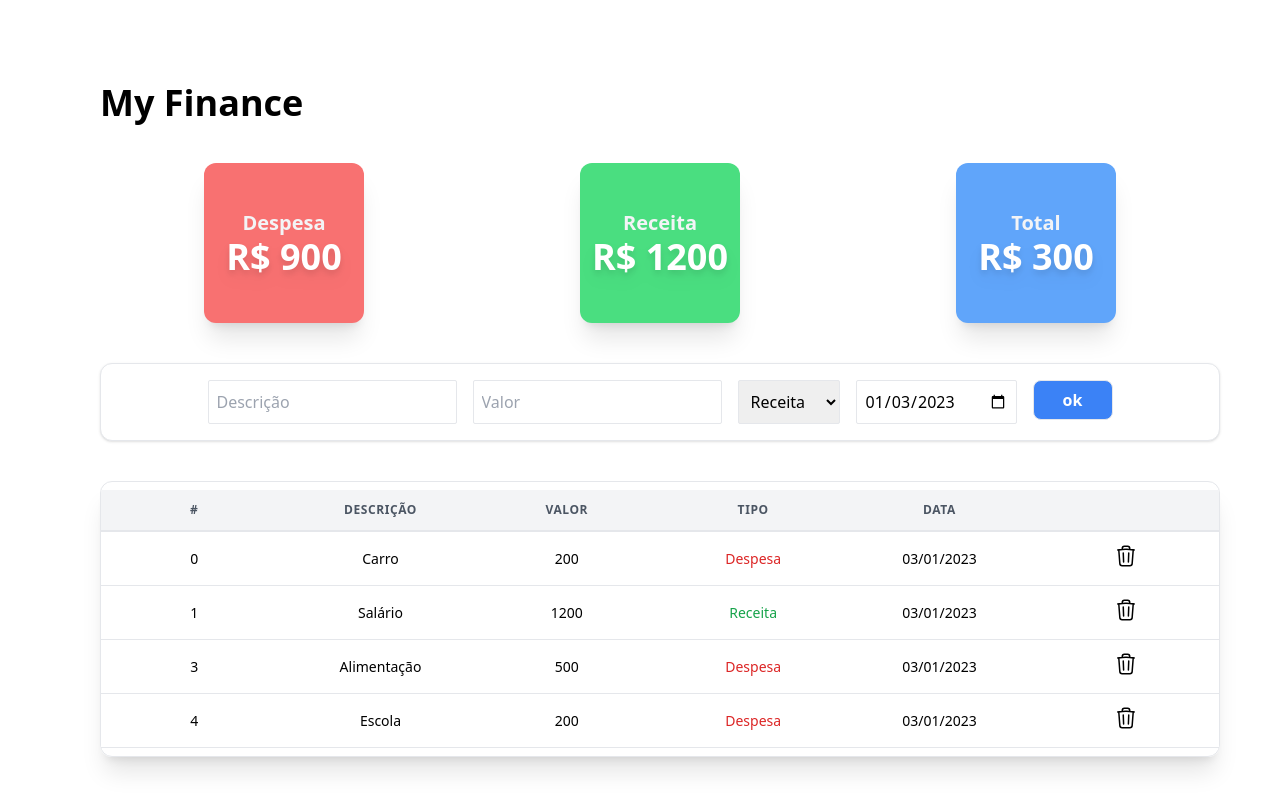
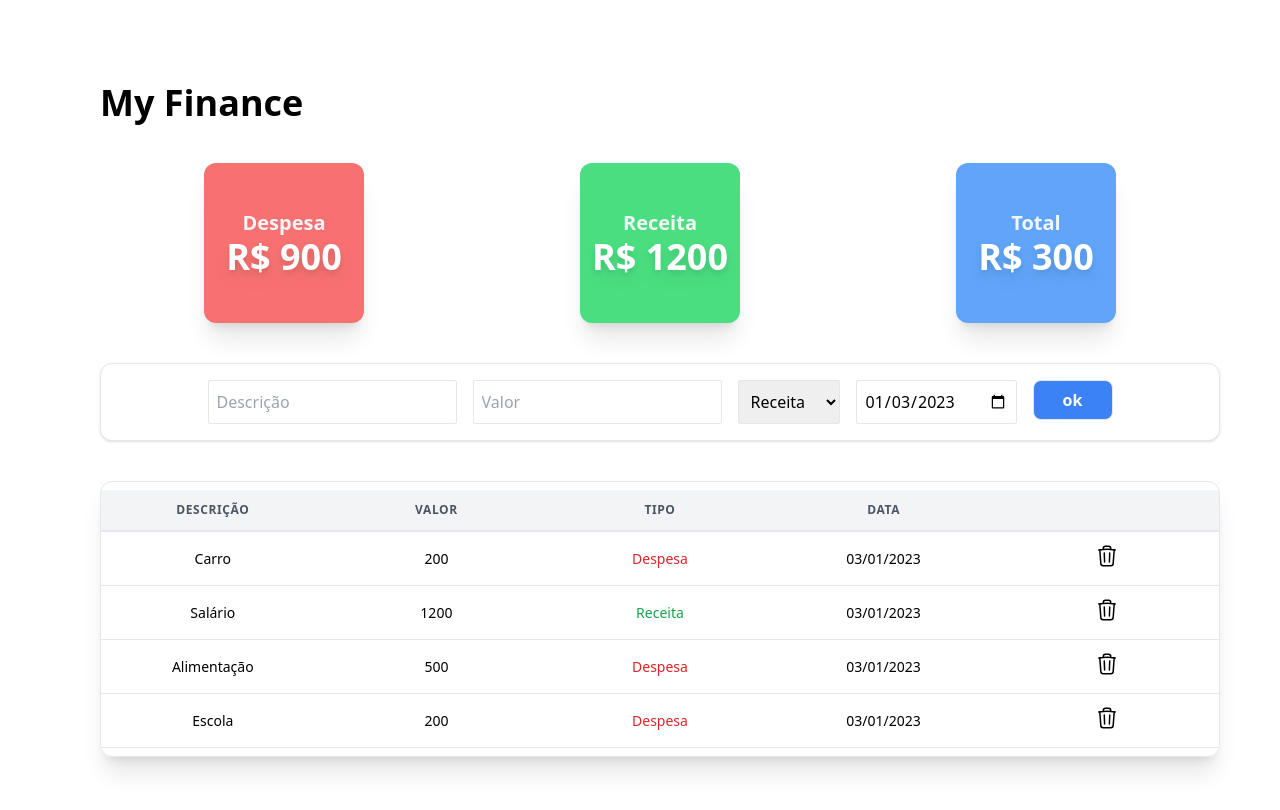
Before and after one commit to rafatosta/my-finance, a React (Vite) app: page / in a window 1280 px wide. Shown: the top 810 px of the page. Built offline with nearby package versions, Linux system fonts and the light colour scheme.

Commit message:
Update Table.tsx

```diff
--- a/src/components/Table.tsx
+++ b/src/components/Table.tsx
@@ -12,7 +12,6 @@ function Table(props: TableProps) {
       <table className="table-fixed w-full">
         <thead>
           <tr>
-            <CellHeader>#</CellHeader>
             <CellHeader>Descrição</CellHeader>
             <CellHeader>Valor</CellHeader>
             <CellHeader>Tipo</CellHeader>
@@ -24,7 +23,7 @@ function Table(props: TableProps) {
           {props.data.map((item) => {
             return (
               <tr key={item.id} className="hover:scale-[1.01]">
-                <Cell>{item.id}</Cell>
+
                 <Cell>{item.description}</Cell>
                 <Cell>{item.value}</Cell>
                 <Cell
```
